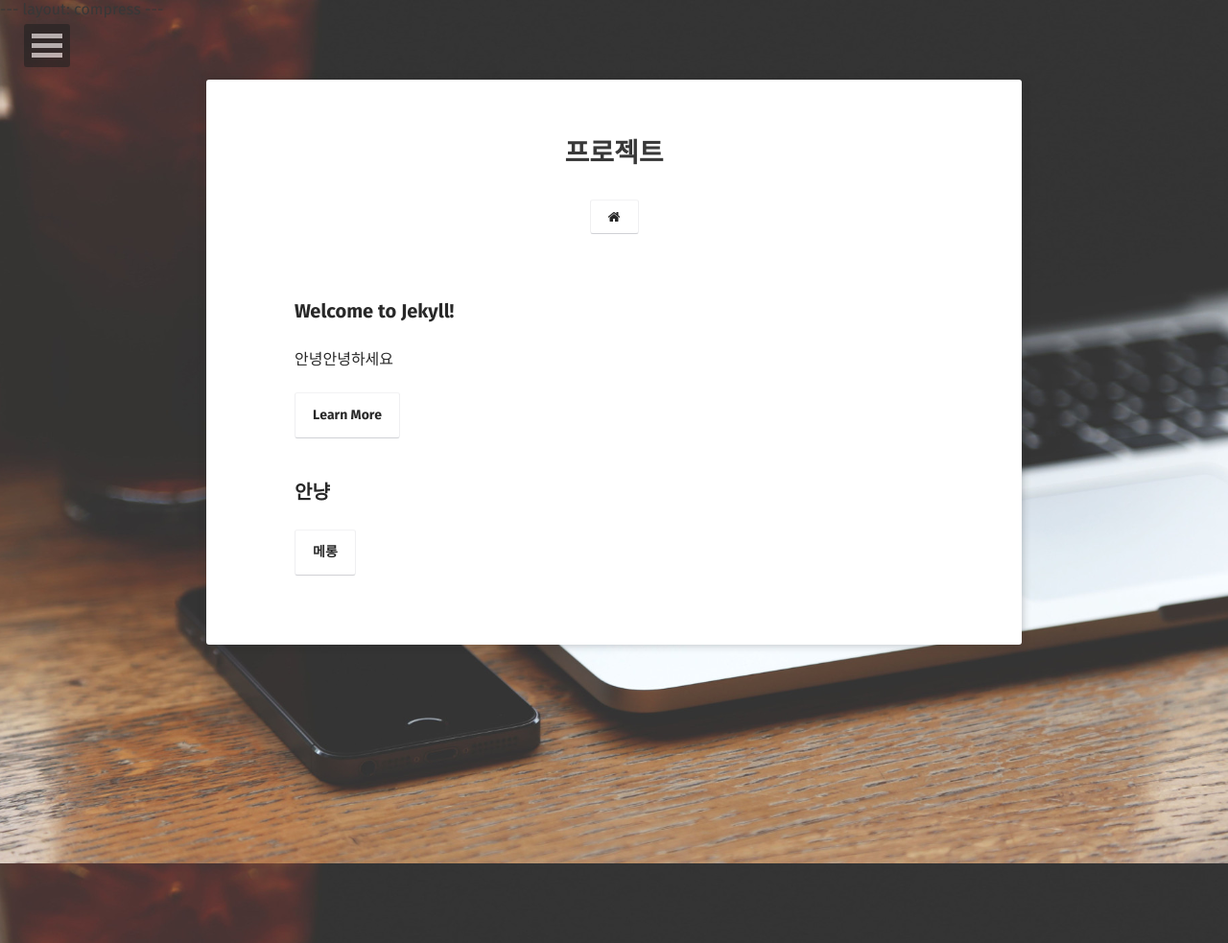
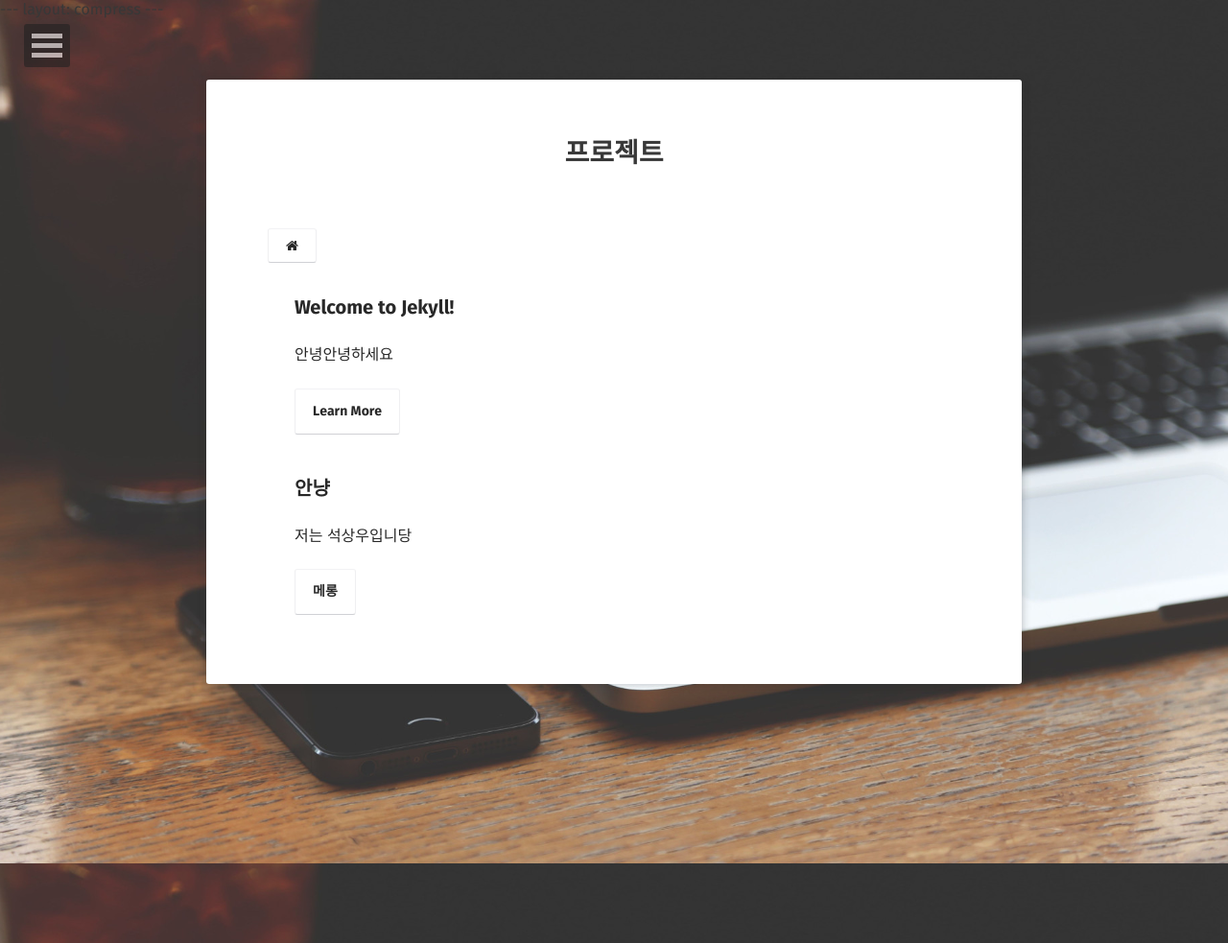
Before and after one commit to sangwoo24/sangwoo24.github.io, a Jekyll site: the page built from projects/index.md, in a window 1280 px wide. Shown: the whole page at 96% size. Built offline with Jekyll 4.4.1, drawn with Linux system fonts in a browser that asks for light colours; some web fonts are replaced.

Commit message:
Update project.html

```diff
--- a/_layouts/project.html
+++ b/_layouts/project.html
@@ -18,6 +18,8 @@ layout: compress
             <div class="content">
                 <div class="post-title">
                     <h1>{{ page.title }}</h1>
+                </div>
+                <div>
                     <a class="btn zoombtn" href="{{site.url}}">
                         <i class="fa fa-home"></i>
                     </a>
@@ -35,7 +37,7 @@ layout: compress
                     <ul>
                         <li class="wow fadeInLeft" data-wow-duration="1.5s">
                             <a class="zoombtn" href="{{ site.url }}{{ post.url }}">안냥</a>
-                            <p>{{ post.excerpt }}</p>
+                            <p>저는 석상우입니당</p>
                             <a href="{{ site.url }}{{ post.url }}" class="btn zoombtn">메롱</a>
                         </li>
                     </ul>
```
